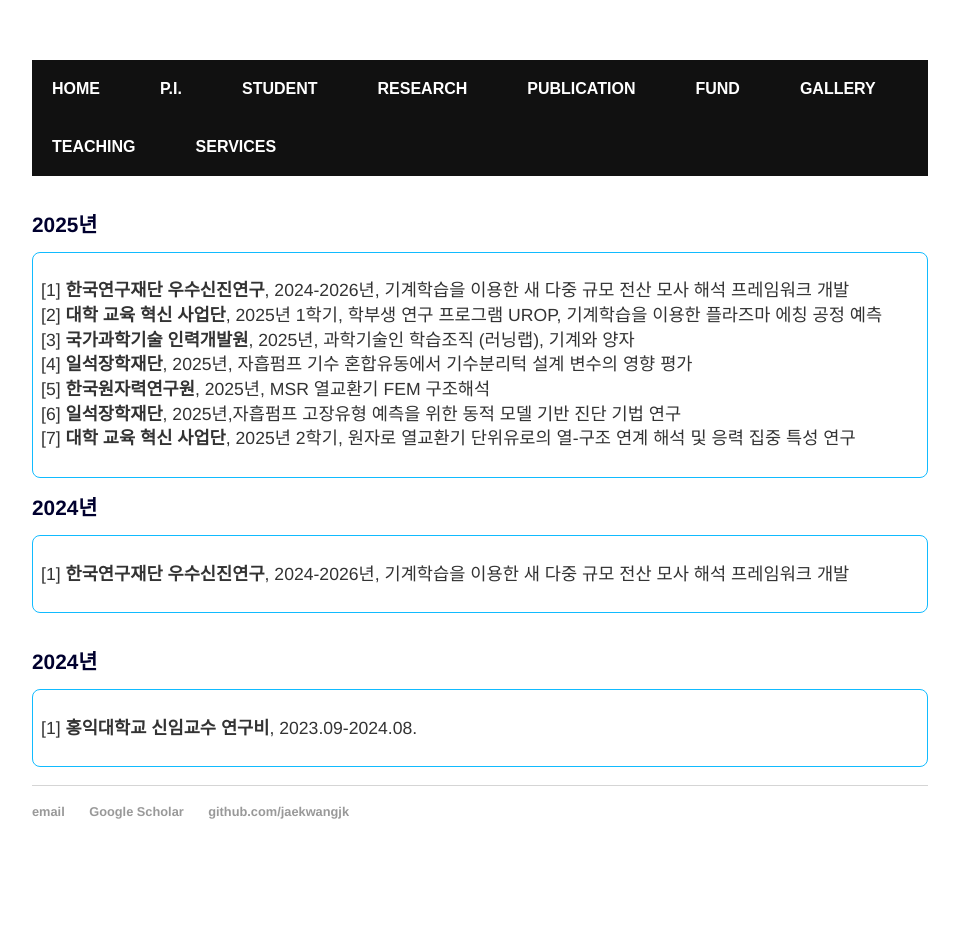
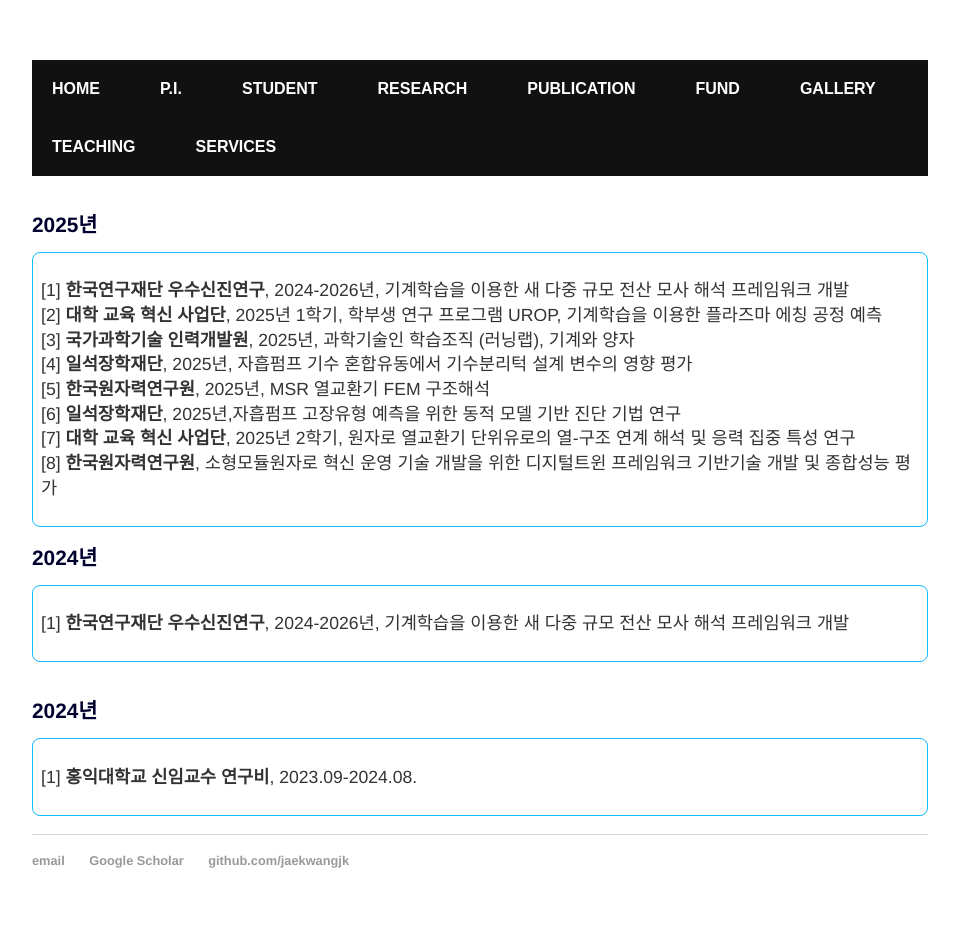
Before and after one commit to jaekwangjk/jaekwangjk.github.io, a Jekyll site: the page built from fund.html, in a window 1280 px wide. Shown: the whole page, without its empty margins (160-1119 px from the left). Built offline with Jekyll 4.4.1, drawn with Linux system fonts in a browser that asks for light colours; before the commit the page ends 900 px from its top, so only the background shows below that.

Commit message:
Update fund.html

```diff
--- a/fund.html
+++ b/fund.html
@@ -14,6 +14,7 @@
 	[5] <strong>한국원자력연구원</strong>, 2025년, MSR 열교환기 FEM 구조해석 <br>
 	[6] <strong>일석장학재단</strong>, 2025년,자흡펌프 고장유형 예측을 위한 동적 모델 기반 진단 기법 연구 <br>
   	[7] <strong>대학 교육 혁신 사업단</strong>, 2025년 2학기, 원자로 열교환기 단위유로의 열-구조 연계 해석 및 응력 집중 특성 연구 <br>
+	[8] <strong>한국원자력연구원</strong>, 소형모듈원자로 혁신 운영 기술 개발을 위한 디지털트윈 프레임워크 기반기술 개발 및 종합성능 평가  <br>
 	</p>
 	</div>
 
```
